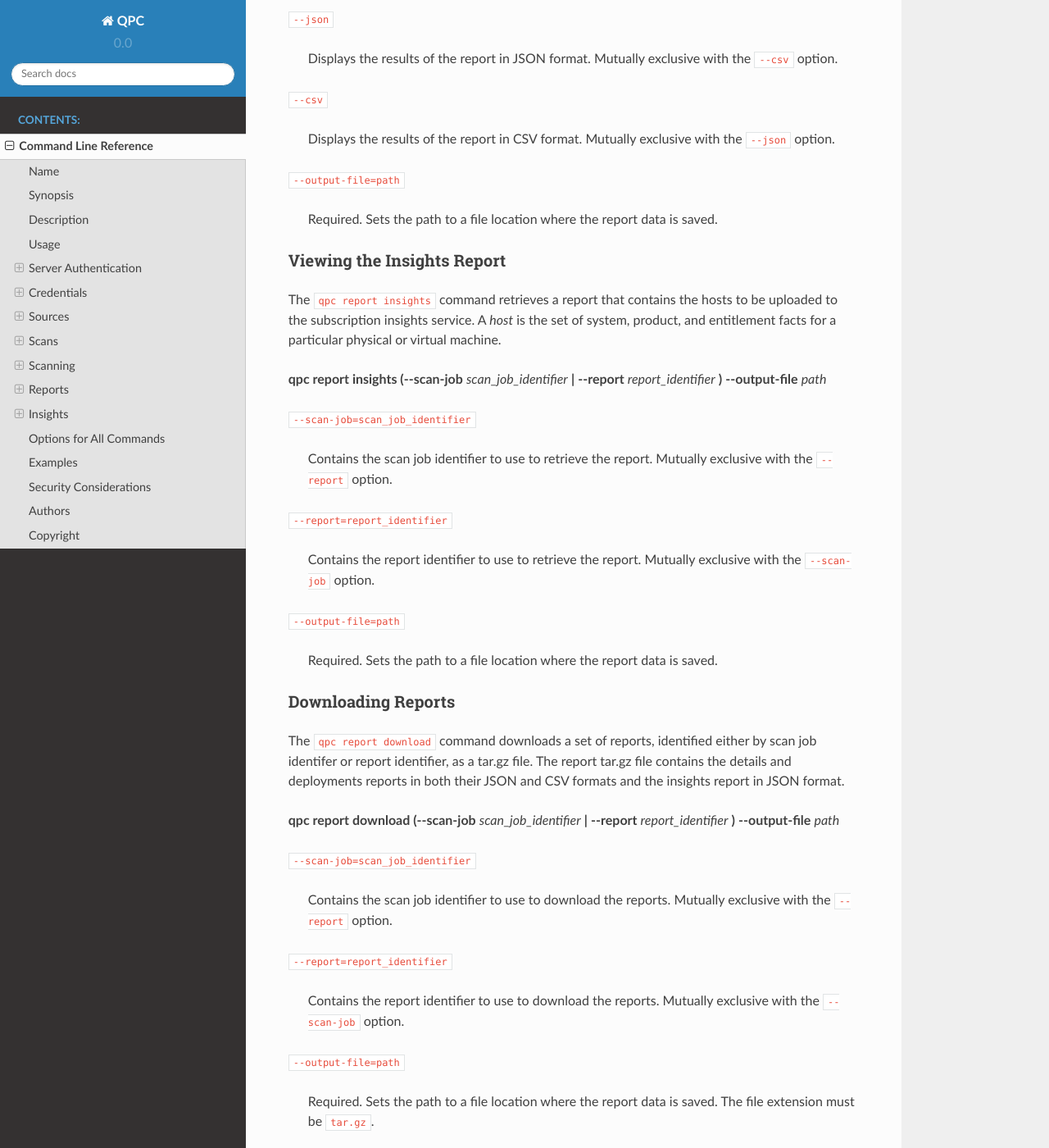
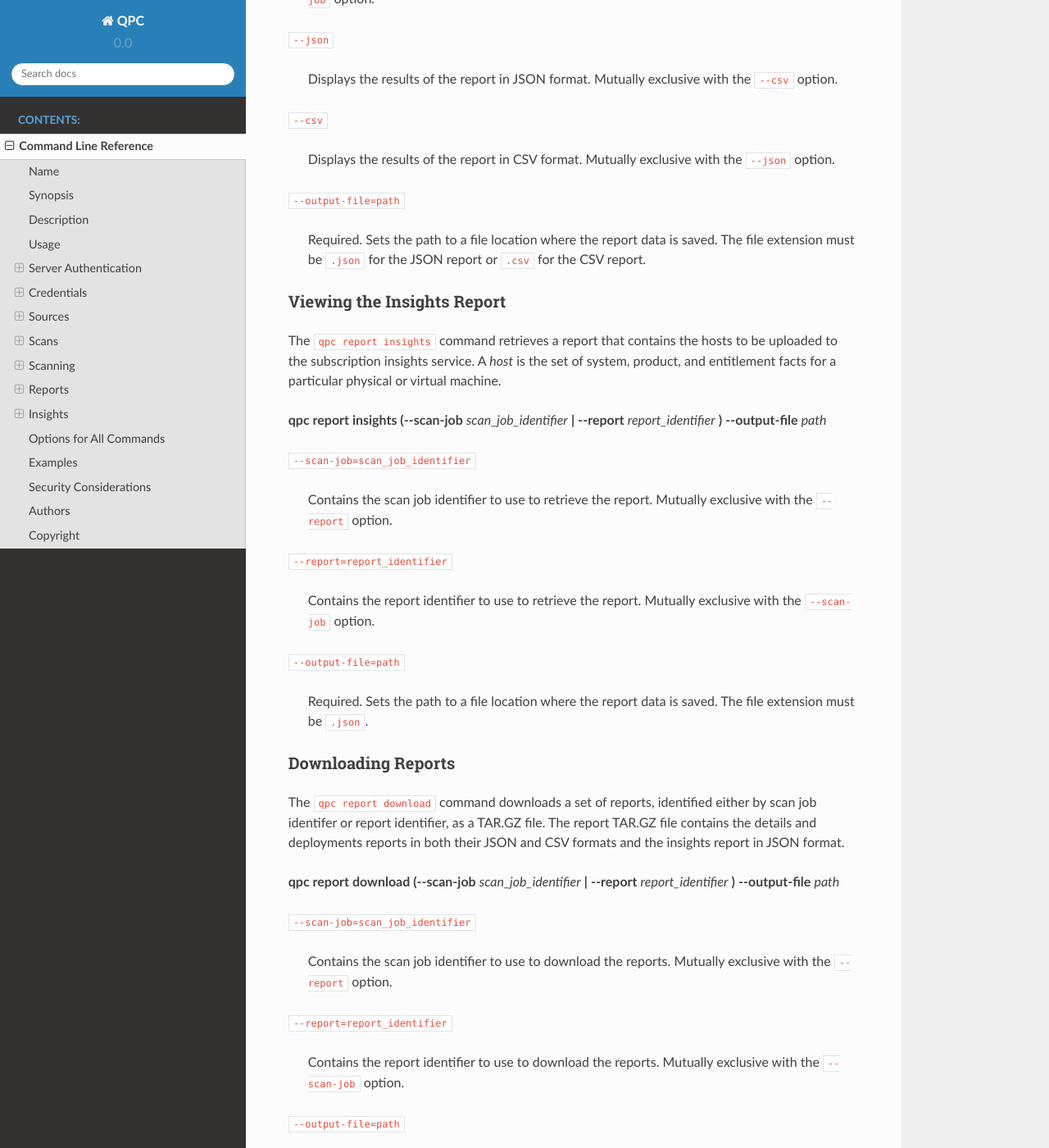
Before and after one commit to quipucords/qpc, a Sphinx documentation site: the page built from docs/source/man.rst, in a window 1280 px wide and 1400 px high, scrolled down 16571 px. Shown: the whole window at 82% size. Built offline with Sphinx 7.4.7 and the Read the Docs theme 2.0.0, drawn with Linux system fonts in a browser that asks for light colours; some of the changed text lies outside the part shown.

Commit message:
90: adding changes from review

```diff
--- a/docs/source/man.rst
+++ b/docs/source/man.rst
@@ -519,7 +519,7 @@ The ``qpc report details`` command retrieves a detailed report that contains the
 
 ``--output-file=path``
 
-  Required. Sets the path to a file location where the report data is saved.
+  Required. Sets the path to a file location where the report data is saved. The file extension must be ``.json`` for the JSON report or ``.csv`` for the CSV report.
 
 Viewing the Deployments Report
 ~~~~~~~~~~~~~~~~~~~~~~~~~~~~~~
@@ -547,7 +547,7 @@ For example, the raw facts of a scan that includes both Network and vCenter sour
 
 ``--output-file=path``
 
-  Required. Sets the path to a file location where the report data is saved.
+  Required. Sets the path to a file location where the report data is saved.  The file extension must be ``.json`` for the JSON report or ``.csv`` for the CSV report.
 
 Viewing the Insights Report
 ~~~~~~~~~~~~~~~~~~~~~~~~~~~~~~
@@ -565,12 +565,12 @@ The ``qpc report insights`` command retrieves a report that contains the hosts t
 
 ``--output-file=path``
 
-  Required. Sets the path to a file location where the report data is saved.
+  Required. Sets the path to a file location where the report data is saved. The file extension must be ``.json``.
 
 
 Downloading Reports
 ~~~~~~~~~~~~~~~~~~~
-The ``qpc report download`` command downloads a set of reports, identified either by scan job identifer or report identifier, as a tar.gz file.  The report tar.gz file contains the details and deployments reports in both their JSON and CSV formats and the insights report in JSON format.
+The ``qpc report download`` command downloads a set of reports, identified either by scan job identifer or report identifier, as a TAR.GZ file.  The report TAR.GZ file contains the details and deployments reports in both their JSON and CSV formats and the insights report in JSON format.
 
 **qpc report download (--scan-job** *scan_job_identifier* **|** **--report** *report_identifier* **)** **--output-file** *path*
 
@@ -584,7 +584,7 @@ The ``qpc report download`` command downloads a set of reports, identified eithe
 
 ``--output-file=path``
 
-  Required. Sets the path to a file location where the report data is saved. The file extension must be ``tar.gz``.
+  Required. Sets the path to a file location where the report data is saved. The file extension must be ``.tar.gz``.
 
 Merging Scan Job Results
 ~~~~~~~~~~~~~~~~~~~~~~~~
@@ -594,11 +594,11 @@ The ``qpc report merge`` command merges report data and returns the report ident
 
 ``--job-ids=scan_job_identifiers``
 
-  Contains the scan job identifiers to use to merge report data. Mutually exclusive with the ``--report-ids`` option and the ``--json-files`` option.
+  Contains the scan job identifiers of the report data that is to be merged. Mutually exclusive with the ``--report-ids`` option and the ``--json-files`` option.
 
 ``--report-ids=report_identifiers``
 
-  Contains the report identifiers to use to merge report data.  Mutually exclusive with the ``--job-ids`` option and the ``--json-files`` option.
+  Contains the report identifiers of the report data that is to be merged.  Mutually exclusive with the ``--job-ids`` option and the ``--json-files`` option.
 
 ``--json-files=json_details_report_files``
 
```
Also changed, not shown: other parts of docs/source/man.rst (+1 -1 lines).
